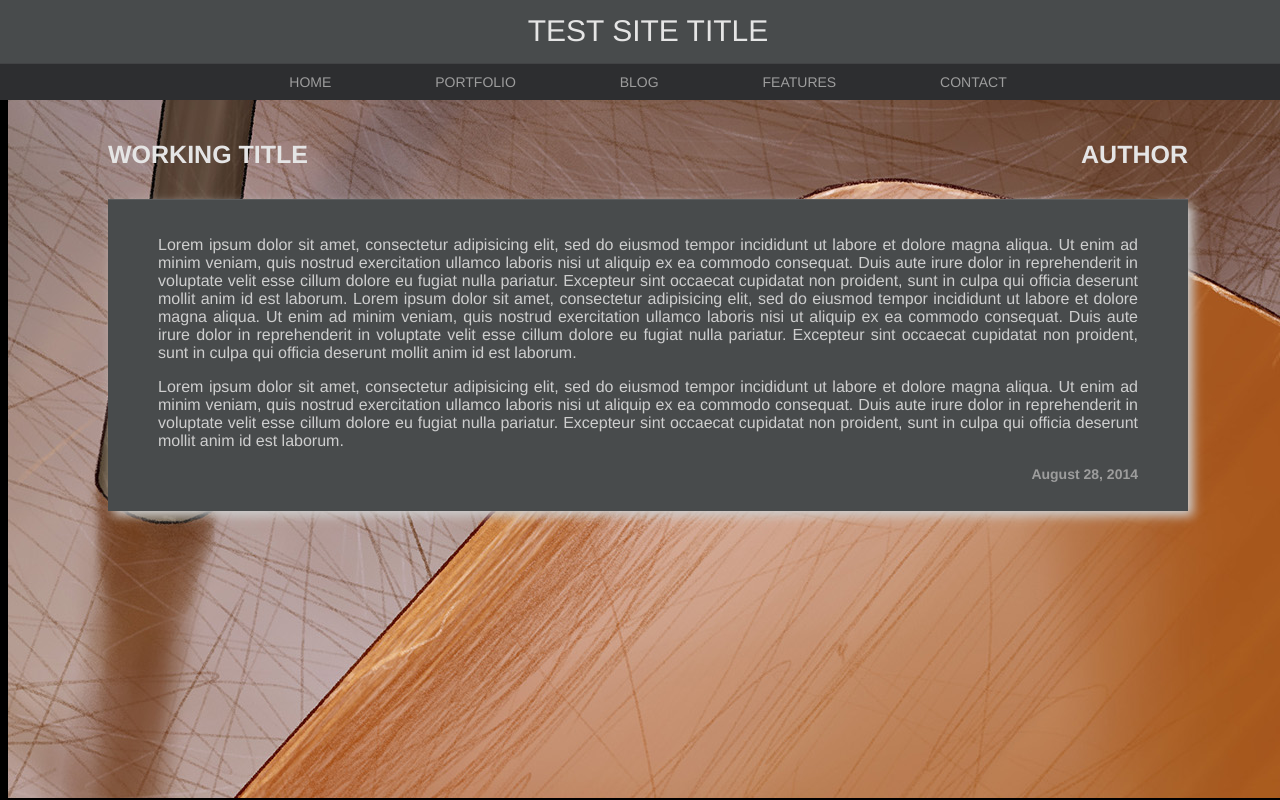
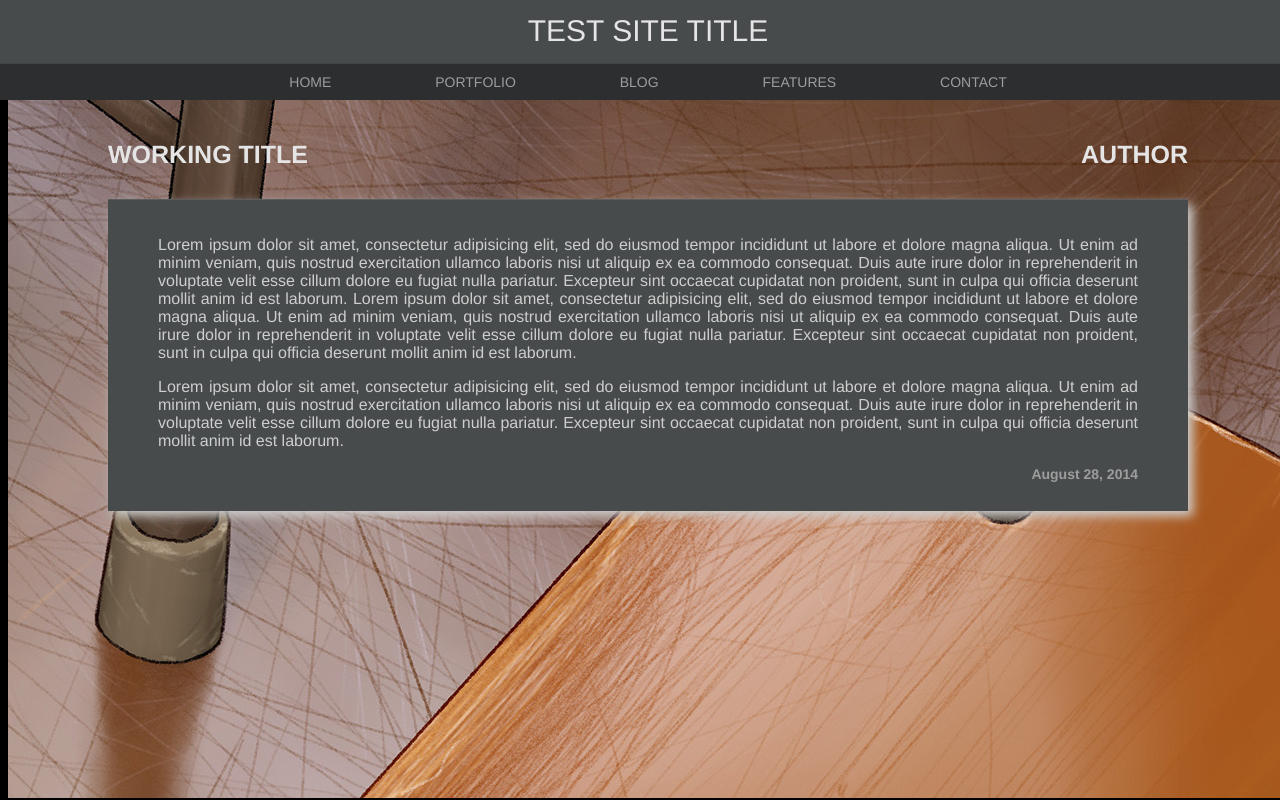
Before and after one commit to 23Suns/joshenderson.github.io, a PHP site: page /index.html in a window 1280 px wide. Run offline with PHP 8.4, Linux system fonts and the light colour scheme.

Commit message:
centered image

```diff
--- a/stylesheet.css
+++ b/stylesheet.css
@@ -9,7 +9,7 @@ html {
 
 body {
 	font-family: "Helvetica Neue", Helvetica, Arial, sans-serif;
-	background: #000 url('1404599735123.jpg') no-repeat bottom center;
+	background: #000 url('1404599735123.jpg') no-repeat center;
 	width: 100%;
 	height: 100%;
 }
```
